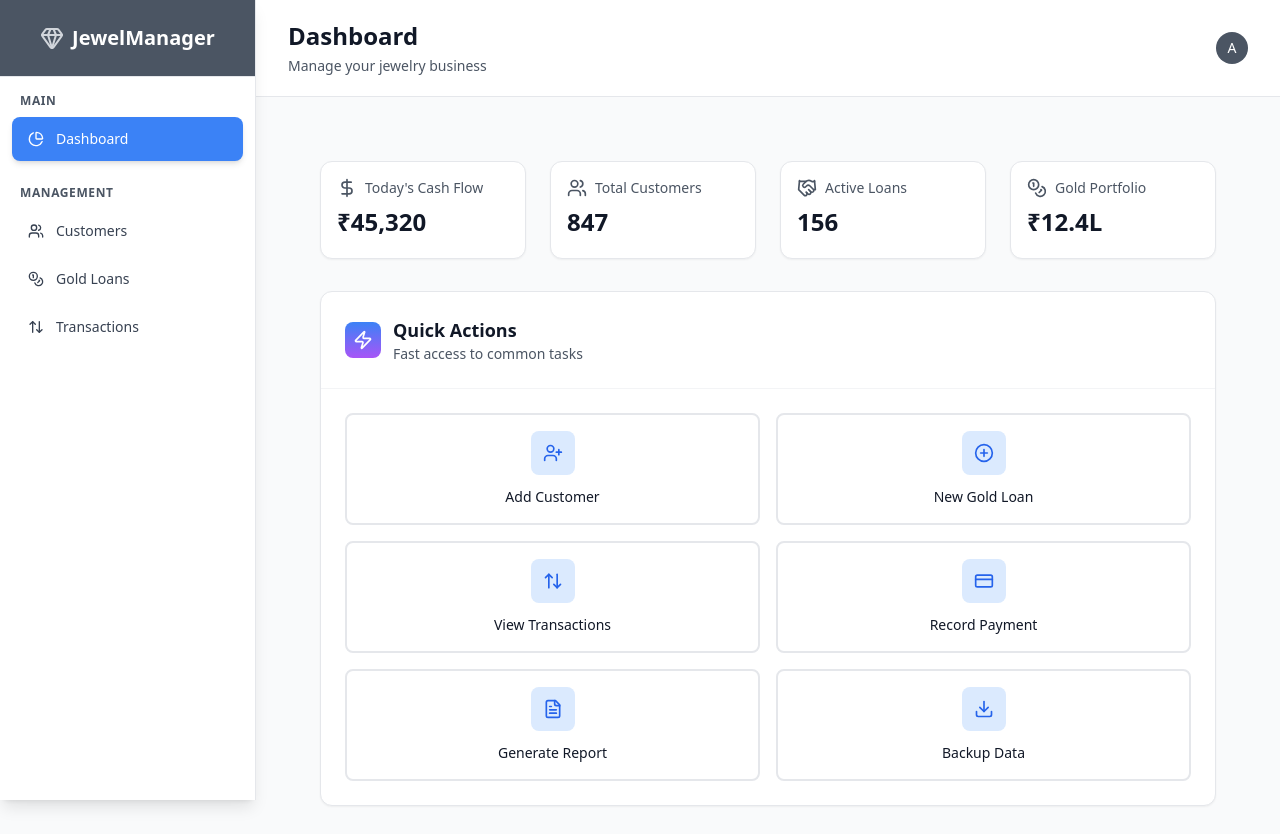
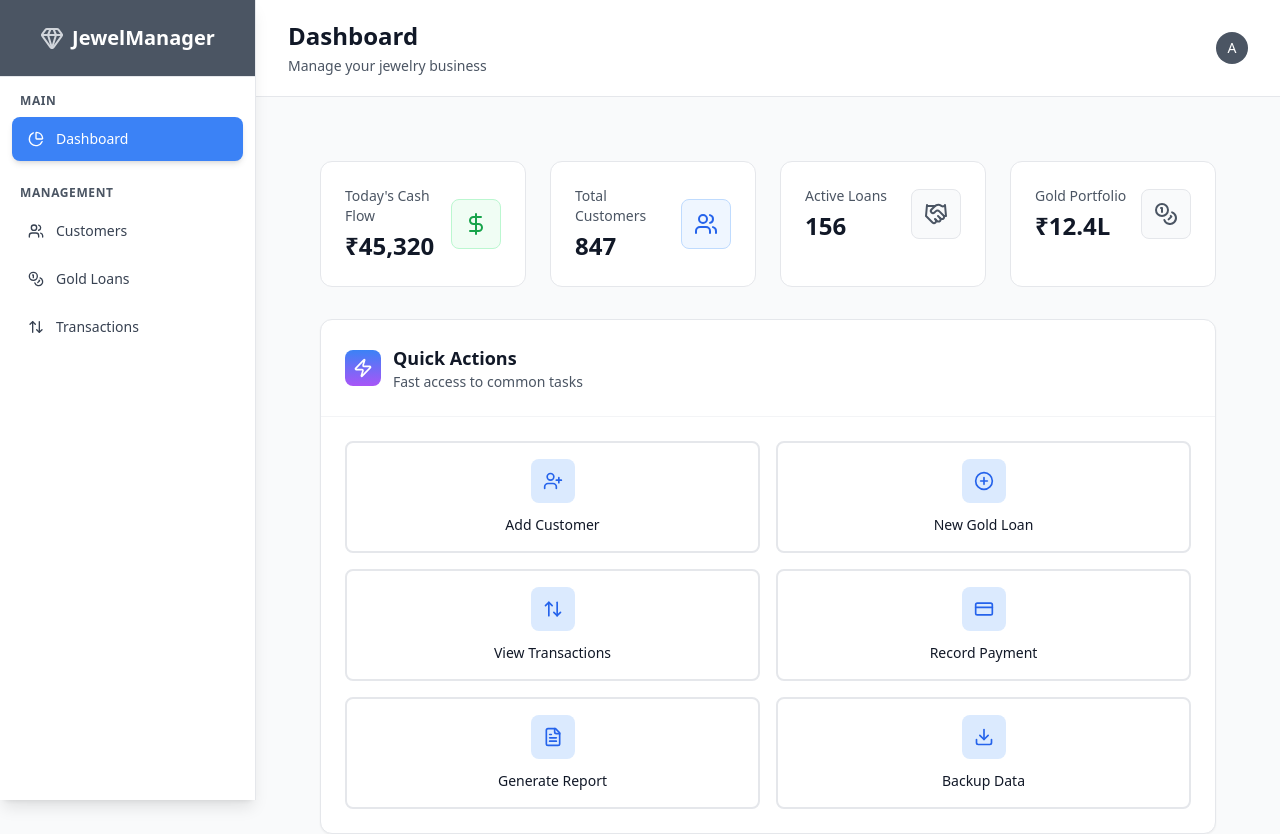
Before and after one commit to neha089/Project_1_jewellers, a React (Vite) app in the folder react/: page / in a window 1280 px wide. Shown: the top 834 px of the page. Built offline with nearby package versions, Linux system fonts and the light colour scheme.

Commit message:
Refactor StatsCard to include subtitle and color props

```diff
--- a/react/src/components/StatsCard.jsx
+++ b/react/src/components/StatsCard.jsx
@@ -1,23 +1,52 @@
 // components/StatsCard.jsx
 import React from 'react';
 
-const StatsCard = ({ title, value, icon: IconComponent, iconColor = 'text-gray-600', trend, className = '' }) => {
+const StatsCard = ({ title, value, icon: IconComponent, iconColor, trend, subtitle,
+  color = "blue",
+  className = ''  }) => {
+   const colorClasses = {
+    blue: "bg-blue-50 text-blue-600 border-blue-200",
+    green: "bg-green-50 text-green-600 border-green-200",
+    purple: "bg-purple-50 text-purple-600 border-purple-200",
+    orange: "bg-orange-50 text-orange-600 border-orange-200",
+    gray: "bg-gray-50 text-gray-600 border-gray-200"
+  };
+   const getIconElement = () => {
+    if (!IconComponent) return null;
+
+    if (iconColor) {
+      // Legacy support: use iconColor prop
+      return <IconComponent className={iconColor} size={24} />;
+    } else {
+      // New approach: use color-based styling
+      return <IconComponent size={24} />;
+    }
+  };
+   const getIconContainerClasses = () => {
+    if (iconColor) {
+      // Legacy mode: minimal container styling
+      return "p-3 rounded-lg";
+    } else {
+      // New mode: use color-based background
+      return `p-3 rounded-lg border ${colorClasses[color] || colorClasses.gray}`;
+    }
+  };
   return (
-    <div className={`bg-white rounded-xl shadow-sm border p-4 ${className}`}>
-      <div className="flex items-center justify-between mb-2">
-        <div className="flex items-center gap-2">
-          {IconComponent && <IconComponent className={iconColor} size={20} />}
-          <h3 className="text-sm font-medium text-gray-600">{title}</h3>
+   <div className={`bg-white rounded-xl border border-gray-200 p-6 hover:shadow-lg transition-all duration-200 ${className}`}>
+      <div className="flex items-center justify-between">
+        <div>
+          <p className="text-sm font-medium text-gray-600 mb-1">{title}</p>
+          <p className="text-2xl font-bold text-gray-900">{value}</p>
+          {(subtitle || trend) && (
+            <p className="text-xs text-gray-500 mt-1">{subtitle || trend}</p>
+          )}
         </div>
+        {IconComponent && (
+          <div className={getIconContainerClasses()}>
+            {getIconElement()}
+          </div>
+        )}
       </div>
-
-      <div className="mb-1">
-        <p className="text-2xl font-bold text-gray-900">{value}</p>
-      </div>
-
-      {trend && (
-        <p className="text-xs text-gray-500">{trend}</p>
-      )}
     </div>
   );
 };
```
